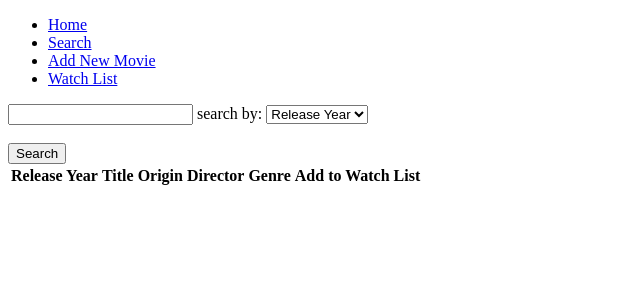
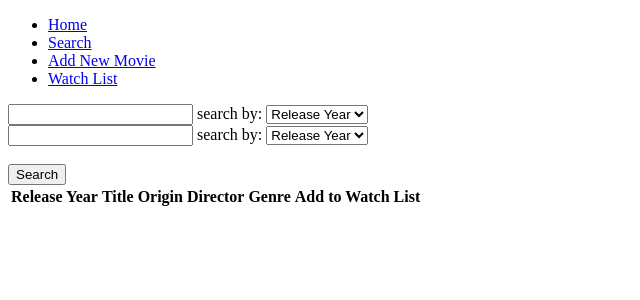
Before and after one commit to jeffmorice/movie-list, a Flask app: page /search in a window 1280 px wide. Shown: the top 300 px of the page, without its empty margins (0-640 px from the left). Run offline with Flask 2, Linux system fonts and the light colour scheme.

Commit message:
Added second search parameter to search page, which takes an additional term and column (and immediately after finishing, thought of a more concise way to do it). Also fixed an incorrect variable name in several html files.

```diff
--- a/main.py
+++ b/main.py
@@ -98,6 +98,8 @@ def search():
         # start with column
         search_term = request.form['search_term']
         column = request.form['column']
+        search_term_two = request.form['search_term_two']
+        column_two = request.form['column_two']
 
         page = request.args.get('page', 1, type=int)
 
@@ -121,8 +123,43 @@ def search():
         # prev_url = url_for('search', page=search_results.prev_num) \
         #     if search_results.has_prev else None
 
-        # currently returns un-paginated results
-        return render_template('search.html', search_results=search_results) #.items, next_url=next_url, prev_url=prev_url)
+        if search_term_two:
+            # function that filters Movie search_results by second term and column
+            def filter_search_results(results, term_two):
+                filtered_results = []
+
+                for result in results:
+                    if column_two == 'release_year':
+                        term_two = int(term_two)
+                        column_value = result.release_year
+                    elif column_two == 'title':
+                        column_value = result.title
+                    elif column_two == 'origin_ethnicity':
+                        column_value = result.origin_ethnicity
+                    elif column_two == 'director':
+                        column_value = result.director
+                    elif column_two == 'cast':
+                        column_value = result.cast
+                    elif column_two == 'genre':
+                        column_value = result.genre
+
+                    # print("############   " + str(type(term_two)) + "   ############")
+                    # print("############   " + str(column_value) + "   ############")
+
+                    if str(type(term_two)) == "<class 'int'>" and term_two == column_value:
+                        filtered_results.append(result)
+                    elif str(type(term_two)) == "<class 'str'>" and term_two in column_value:
+                        filtered_results.append(result)
+
+                return filtered_results
+
+            filtered_results = filter_search_results(search_results, search_term_two)
+
+            # currently returns un-paginated results
+            return render_template('search.html', search_results=filtered_results) #.items, next_url=next_url, prev_url=prev_url)
+        else:
+            # currently returns un-paginated results
+            return render_template('search.html', search_results=search_results)
 
     # use session data to enable search results to persist through pagination
     # if request.method != 'POST' and 'search_term' in session:
@@ -131,7 +168,7 @@ def search():
     #     prev_url = url_for('search', page=search_results.prev_num) \
     #         if search_results.has_prev else None
 
-        return render_template('search.html', search_results=search_results.items, next_url=next_url, prev_url=prev_url)
+    # return render_template('search.html', search_results=search_results.items, next_url=next_url, prev_url=prev_url)
 
     return render_template('search.html')
 
--- a/templates/index.html
+++ b/templates/index.html
@@ -16,7 +16,7 @@
           <tr>
             <td>{{record.release_year}}</td>
             <td><a href='/movie?id={{record.id}}'>{{record.title}}</a></td>
-            <td>{{record.origin}}</td>
+            <td>{{record.origin_ethnicity}}</td>
             <td>{{record.director}}</td>
             <td>{{record.genre}}</td>
             <td><a href="/add-to-list?id={{record.id}}">Add</a>
--- a/templates/search.html
+++ b/templates/search.html
@@ -5,6 +5,18 @@
       <input type='text' name='search_term'>
       <label>search by:
         <select name='column'>
+          <option value="release_year">Release Year</option>
+          <option value="title">Title</option>
+          <option value="origin_ethnicity">Origin</option>
+          <option value="director">Director</option>
+          <option value="cast">Cast</option>
+          <option value="genre">Genre</option>
+        </select>
+      </label>
+      <br>
+      <input type='text' name='search_term_two'>
+      <label>search by:
+        <select name='column_two'>
           <option value="release_year">Release Year</option>
           <option value="title">Title</option>
           <option value="origin_ethnicity">Origin</option>
@@ -33,7 +45,7 @@
           <tr>
             <td>{{search_result.release_year}}</td>
             <td><a href='/movie?id={{search_result.id}}'>{{search_result.title}}</a></td>
-            <td>{{search_result.origin}}</td>
+            <td>{{search_result.origin_ethnicity}}</td>
             <td>{{search_result.director}}</td>
             <td>{{search_result.genre}}</td>
             <td><a href="/add-to-list?id={{search_result.id}}">Add</a>
--- a/templates/user-movies.html
+++ b/templates/user-movies.html
@@ -21,7 +21,7 @@
           <tr>
             <td>{{movie.release_year}}</td>
             <td><a href='/movie?id={{movie.id}}'>{{movie.title}}</a></td>
-            <td>{{movie.origin}}</td>
+            <td>{{movie.origin_ethnicity}}</td>
             <td>{{movie.director}}</td>
             <td>{{movie.genre}}</td>
             <td><a href='/remove-from-list?id={{movie.id}}'>Remove</a></td>
```
